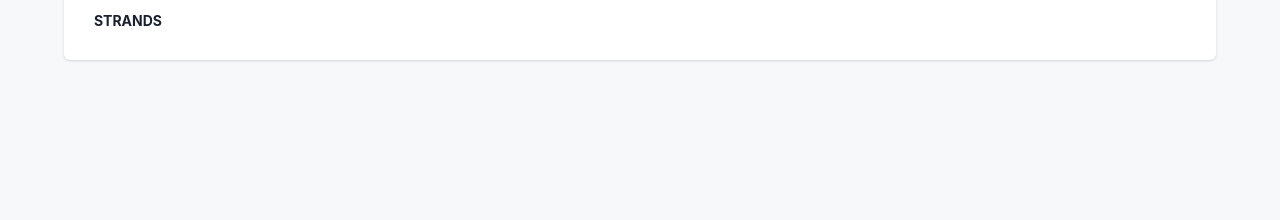
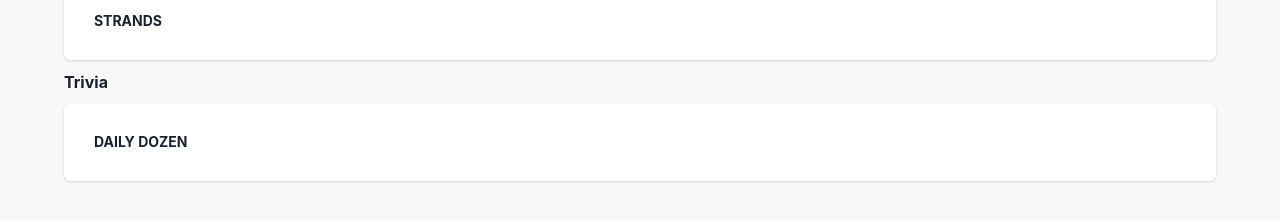
Before and after one commit to GreenRabite/aluo, a React (Create React App) app: page / in a window 1280 px wide. Shown: the part 344-564 px from the top of the page. Built offline with nearby package versions, Linux system fonts and the light colour scheme.

Commit message:
added trivia games

```diff
--- a/src/components/Games/index.tsx
+++ b/src/components/Games/index.tsx
@@ -8,7 +8,7 @@
   Box,
   Stack
 } from "@chakra-ui/react";
-import {NY_TIMES} from "src/components/Games/utils/constants";
+import {NY_TIMES, TRIVIA} from "src/components/Games/utils/constants";
 import GameItem from "src/components/Games/GameItem";
 
 const Games = () => {
@@ -17,13 +17,29 @@
       <Heading as="h1" size="2xl" mb="20px">
         🎮 Daily Games 🎮
       </Heading>
+      {/* Word Games Section */}
       <Heading as="h2" size="l" mb="10px">
         Word Games
       </Heading>
       <Card>
         <CardBody>
           <Stack divider={<StackDivider />}>
-            {NY_TIMES.map(gameItem => <GameItem {...gameItem}/>)}
+            {NY_TIMES.map((gameItem) => (
+              <GameItem {...gameItem} />
+            ))}
+          </Stack>
+        </CardBody>
+      </Card>
+      {/* Trivia Section */}
+      <Heading as="h2" size="l" my="10px">
+        Trivia
+      </Heading>
+      <Card>
+        <CardBody>
+          <Stack divider={<StackDivider />}>
+            {TRIVIA.map((gameItem) => (
+              <GameItem {...gameItem} />
+            ))}
           </Stack>
         </CardBody>
       </Card>
--- a/src/components/Games/utils/constants.ts
+++ b/src/components/Games/utils/constants.ts
@@ -19,4 +19,11 @@
   description: "Themed crossword puzzle.",
 };
 
+const DAILY_DOZEN = {
+  gameName: "Daily Dozen",
+  url: "https://dailydozentrivia.com/",
+  description: "Barstool Trivia Game.",
+};
+
 export const NY_TIMES = [CONNECTIONS, MINI, WORLDLE, STRANDS];
+export const TRIVIA = [DAILY_DOZEN]
```
